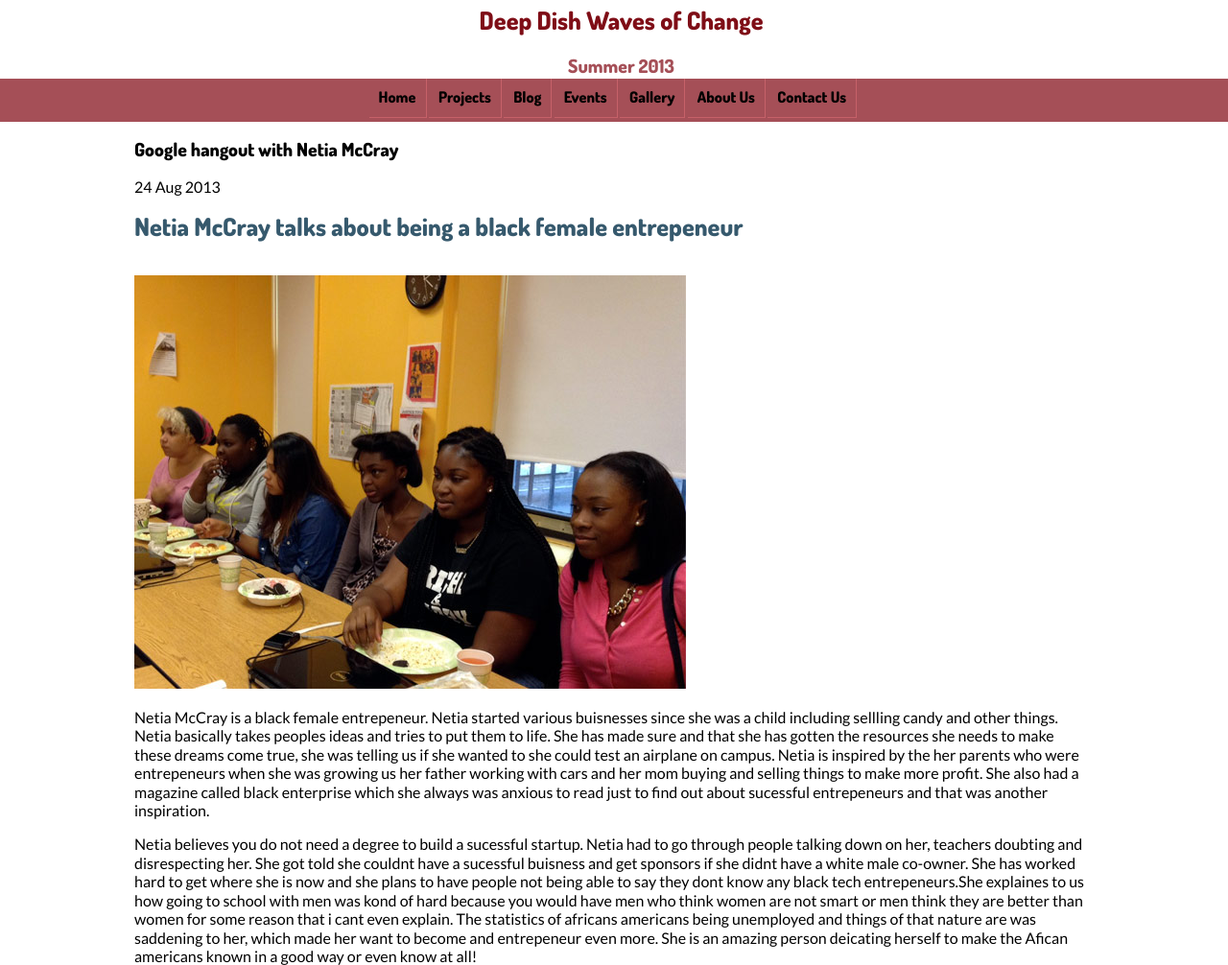
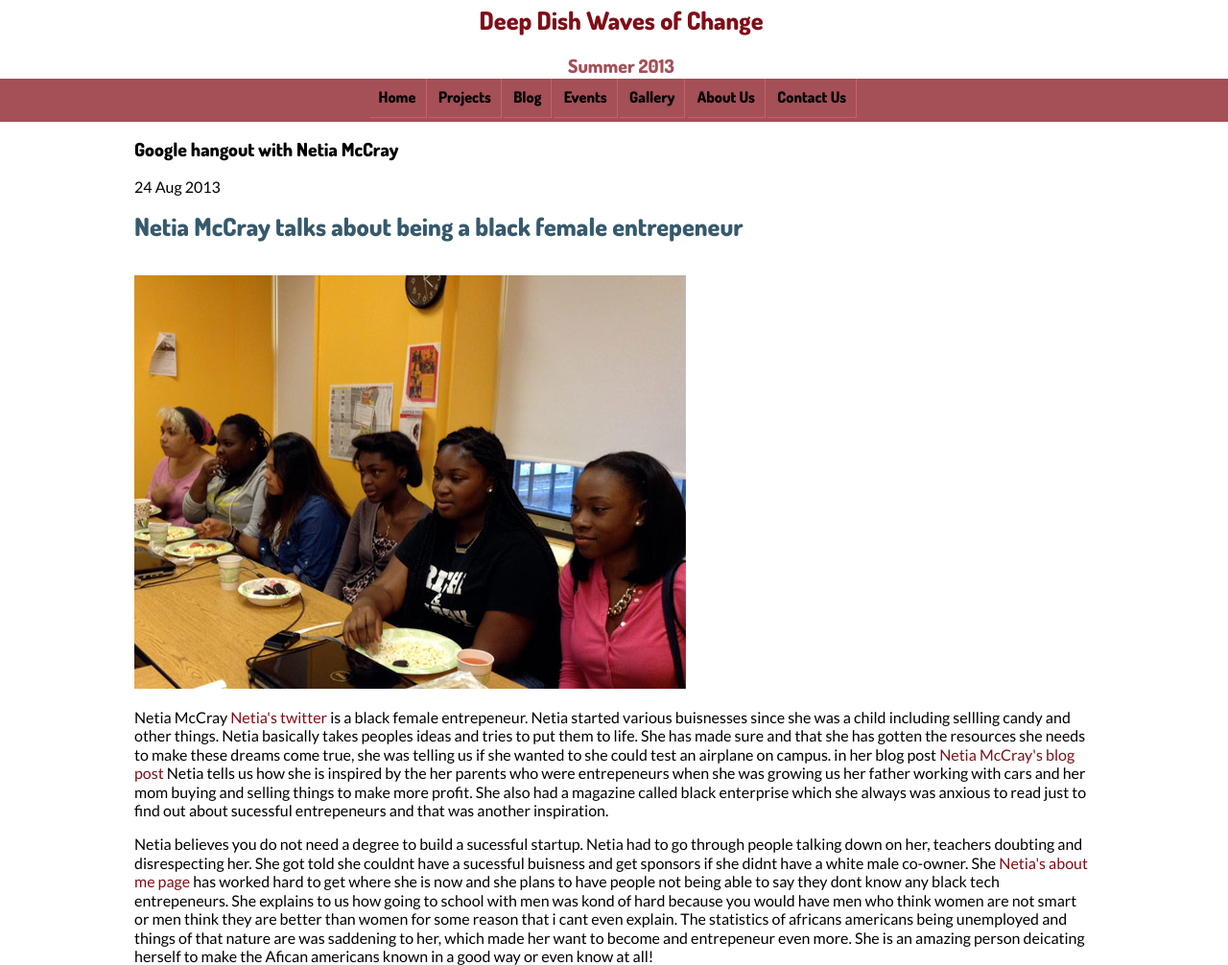
Before and after one commit to WavesofChange/woc-jekyll, a Jekyll site: the page built from _posts/nafretiry/2013-08-24-netia-mccray-google-hangout.html, in a window 1280 px wide. Shown: the whole page at 96% size. Built offline with Jekyll 4.4.1, drawn with Linux system fonts in a browser that asks for light colours.

Commit message:
added links to blog post

```diff
--- a/_posts/nafretiry/2013-08-24-netia-mccray-google-hangout.html
+++ b/_posts/nafretiry/2013-08-24-netia-mccray-google-hangout.html
@@ -9,5 +9,5 @@ categories: news
 <h1>Netia McCray talks about being a black female entrepeneur</h1>
 <p> <img src="/images/workshop-netia/interns-listening-side-shot.jpg"></p>
 
-<p> Netia McCray is a black female entrepeneur. Netia started various buisnesses since she was a child including sellling candy and other things. Netia basically takes peoples ideas and tries to put them to life. She has made sure and that she has gotten the resources she needs to make these dreams come true, she was telling us if she wanted to she could test an airplane on campus. Netia is inspired by the her parents who were entrepeneurs when she was growing us her father working with cars and her mom buying and selling things to make more profit. She also had a magazine called black enterprise which she always was anxious to read just to find out about sucessful entrepeneurs and that was another inspiration.</p>
-<p> Netia believes you do not need a degree to build a sucessful startup. Netia had to go through people talking down on her, teachers doubting and disrespecting her. She got told she couldnt have a sucessful buisness and get sponsors if she didnt have a white male co-owner. She has worked hard to get where she is now and she plans to have people not being able to say they dont know any black tech entrepeneurs.She explaines to us how going to school with men was kond of hard because you would have men who think women are not smart or men think they are better than women for some reason that i cant even explain. The statistics of africans americans being unemployed and things of that nature are was saddening to her, which made her want to become and entrepeneur even more. She is an amazing person deicating herself to make the Afican americans known in a good way or even know at all!  </p>
+<p> Netia McCray <a href="https://twitter.com/mbadika">Netia's twitter</a> is a black female entrepeneur. Netia started various buisnesses since she was a child including sellling candy and other things. Netia basically takes peoples ideas and tries to put them to life. She has made sure and that she has gotten the resources she needs to make these dreams come true, she was telling us if she wanted to she could test an airplane on campus. in her blog post <a href="http://mbadika.wordpress.com/2012/11/19/i-dont-know-a-single-black-entrepreneur-personal-reflections-on-being-a-black-entrepreneur/">Netia McCray's blog post</a> Netia tells us how she is inspired by the her parents who were entrepeneurs when she was growing us her father working with cars and her mom buying and selling things to make more profit. She also had a magazine called black enterprise which she always was anxious to read just to find out about sucessful entrepeneurs and that was another inspiration.</p>
+<p> Netia believes you do not need a degree to build a sucessful startup. Netia had to go through people talking down on her, teachers doubting and disrespecting her. She got told she couldnt have a sucessful buisness and get sponsors if she didnt have a white male co-owner. She <a href="mbadika.wordpress.com/people/">Netia's about me page</a> has worked hard to get where she is now and she plans to have people not being able to say they dont know any black tech entrepeneurs. She explains to us how going to school with men was kond of hard because you would have men who think women are not smart or men think they are better than women for some reason that i cant even explain. The statistics of africans americans being unemployed and things of that nature are was saddening to her, which made her want to become and entrepeneur even more. She is an amazing person deicating herself to make the Afican americans known in a good way or even know at all!  </p>
```
